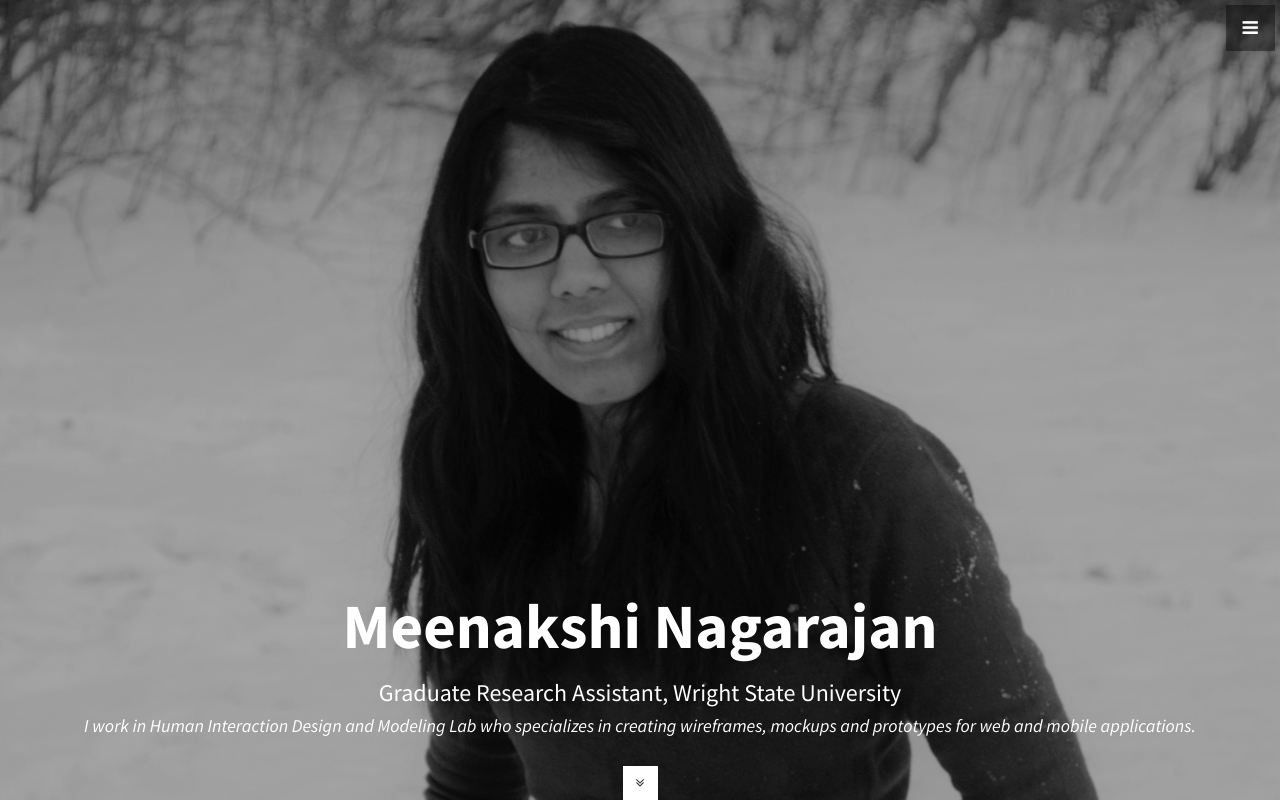
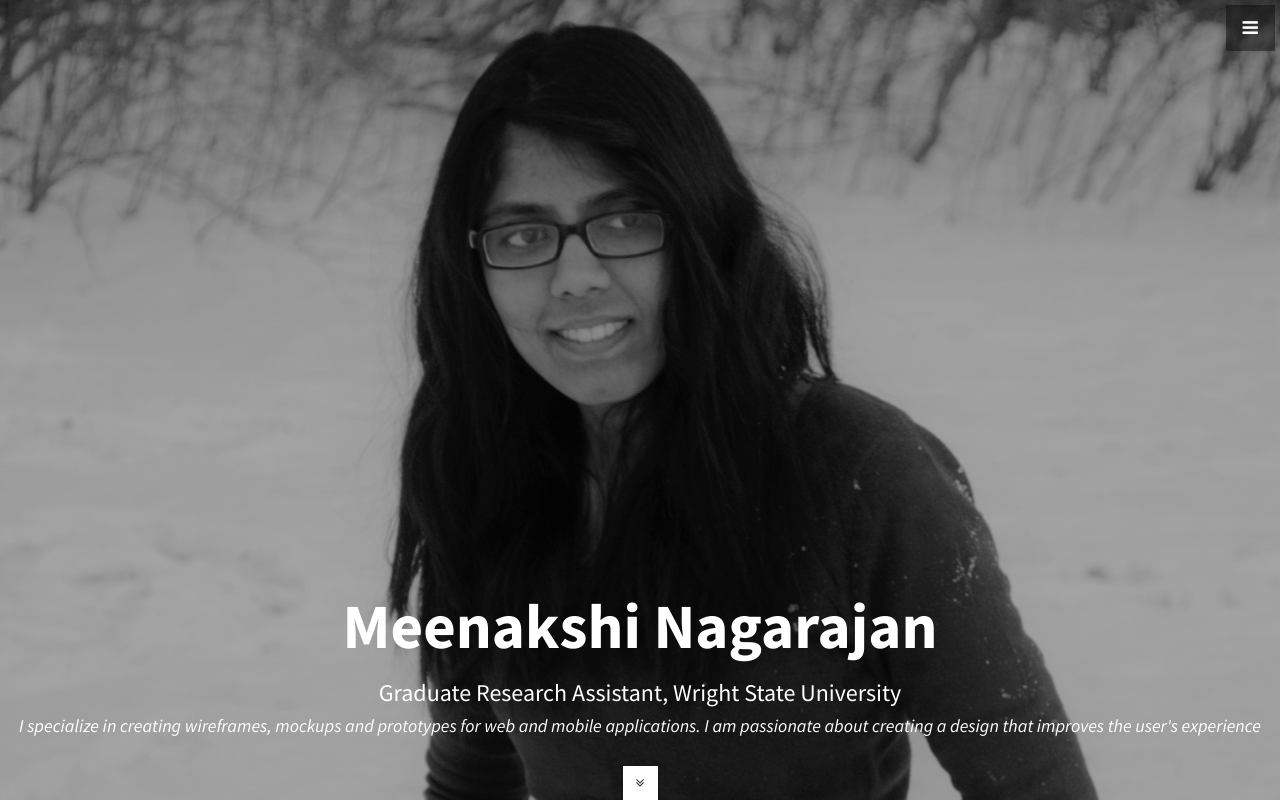
Before and after one commit to meena3791/Portfolio, a plain HTML site: page portfolio/portfolio/index.html in a window 1280 px wide. Shown: the top 802 px of the page. Drawn offline with nearby package versions, Linux system fonts and the light colour scheme.

Commit message:
aboutme_update4

```diff
--- a/portfolio/portfolio/index.html
+++ b/portfolio/portfolio/index.html
@@ -83,7 +83,7 @@
         <div class="text-vertical-center">
             <h1>Meenakshi Nagarajan</h1>
             <h3 style="color: white">Graduate Research Assistant, Wright State University</h3>
-            <h4><i>I work in Human Interaction Design and Modeling Lab who specializes in creating wireframes, mockups and prototypes for web and mobile applications.</i></h4>
+            <h4><i>I specialize in creating wireframes, mockups and prototypes for web and mobile applications. I am passionate about creating a design that improves the user's experience</i></h4>
             <br>
             <a href="#about" class="btn btn-light btn-small"><span class="fa fa-angle-double-down animated"></a>
         </div>
```
